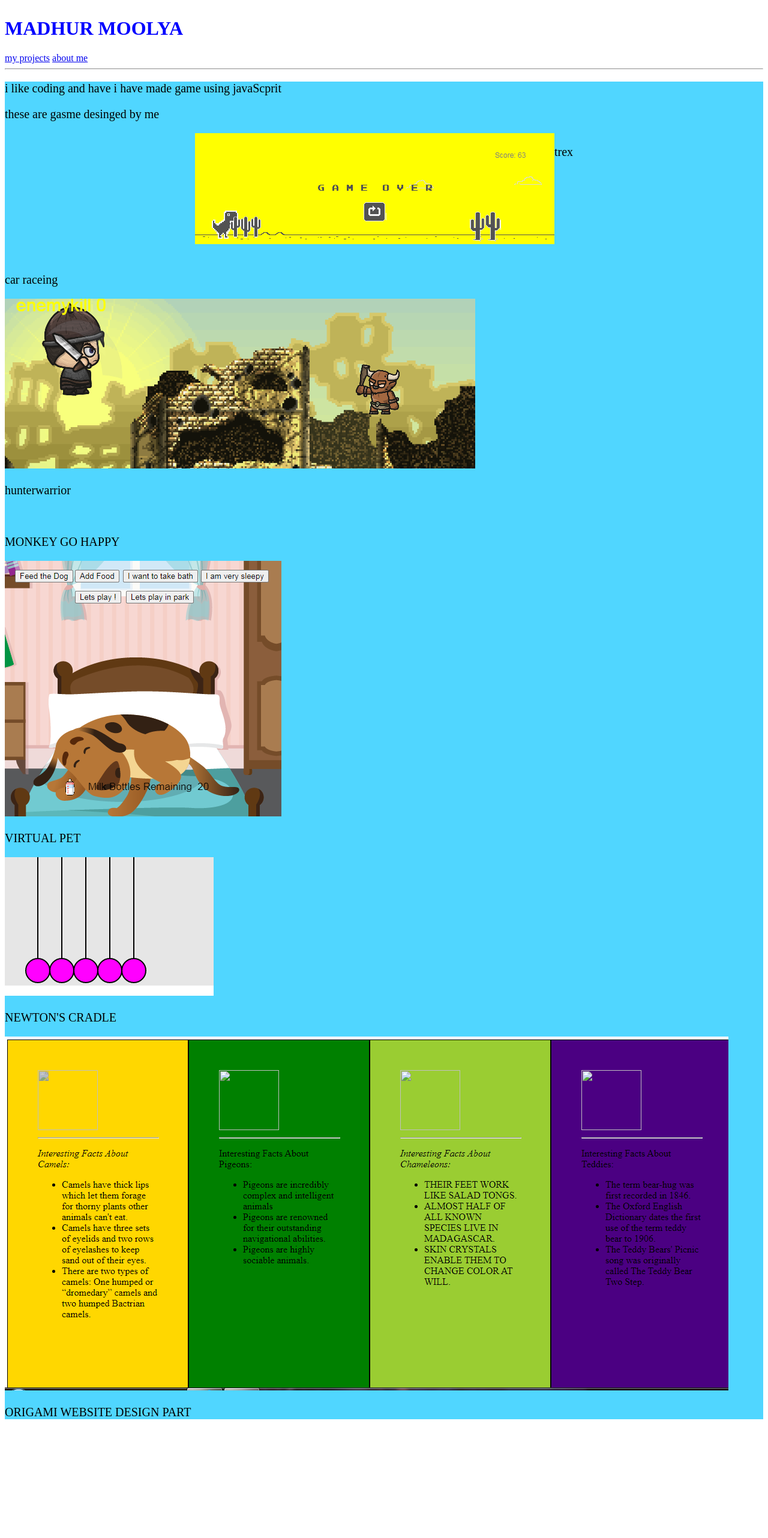
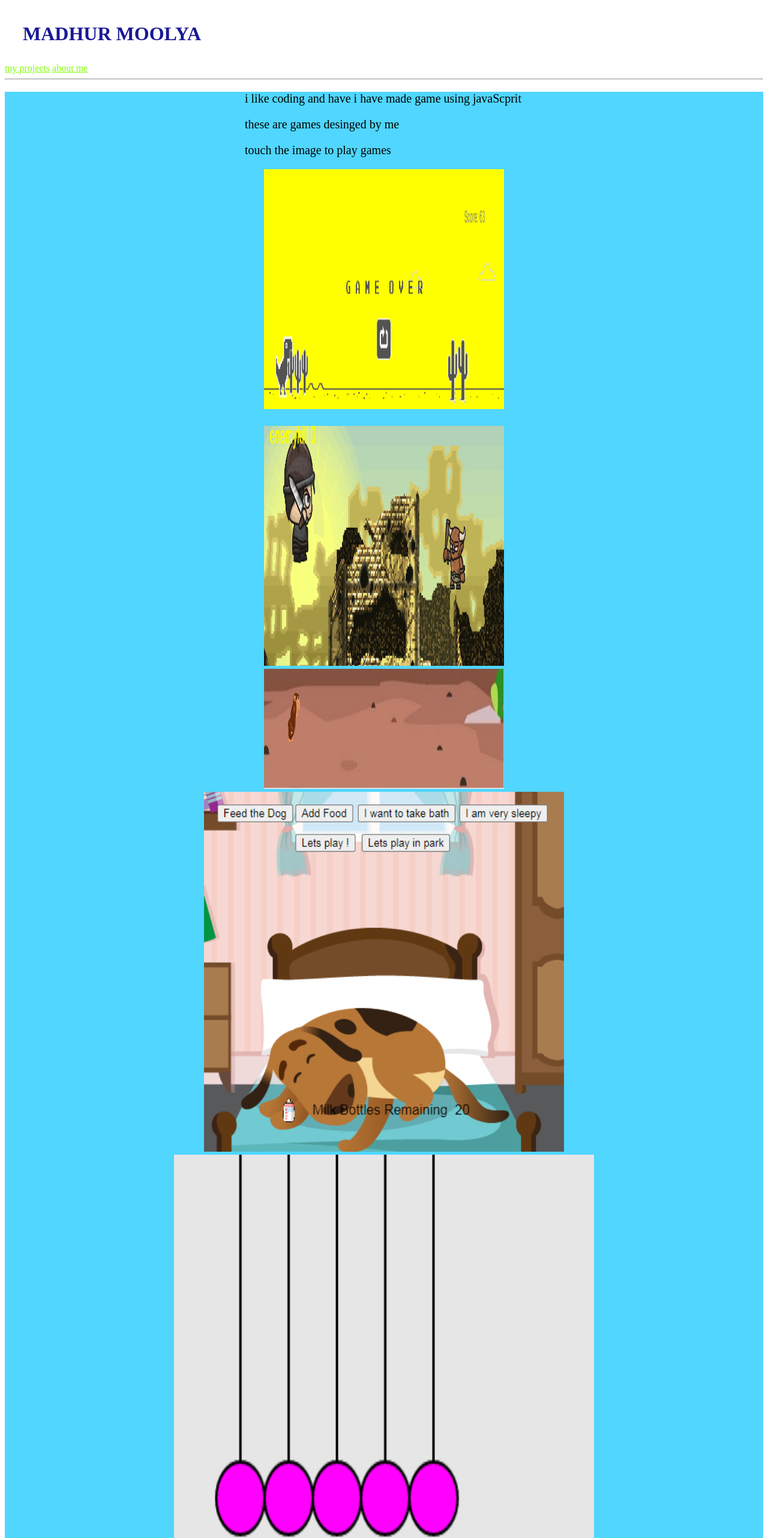
Before and after one commit to anandmoolya/madhurprofile, a plain HTML site: page madhur profile/index.html in a window 1280 px wide. Shown: the top 2564 px of the page at 60% size. Before the commit the page ends 2386 px from the top, so only its background shows below. Drawn offline with Linux system fonts and the light colour scheme.

Commit message:
Add files via upload

```diff
--- a/madhur profile/index.html
+++ b/madhur profile/index.html
@@ -15,31 +15,46 @@
 
 
    <div class="body">
+      <div class="about">
 <p>i like coding and have i have made game using javaScprit</p>
-<p>these are gasme desinged by me</p>
+<p>these are games desinged by me</p>
+<p>touch the image to  play games</p>
+</div>
    <div class="classgame">
-<a href=" https://anandmoolya.github.io/trex/"><img src="Capture.PNG"/></a>
+<a href=" https://anandmoolya.github.io/trex/"><img src="Capture.PNG" width="400" height="400"/></a>
 <p>trex</p>
    </div>
 
-
+   <div class="classgame">
 <a href=""><img src=""/></a>
 <p>car raceing</p>
+</div>
 
-<a href="https://anandmoolya.github.io/hunterwarrior/"><img src="Capture2.PNG"/></a>
+<div class="classgame">
+<a href="https://anandmoolya.github.io/hunterwarrior/"><img src="Capture2.PNG" width="400" height="400"/></a>
 <p>hunterwarrior</p>
+</div>
 
-<a href="https://anandmoolya.github.io/project43/"><img src=""/></a>
+<div class="classgame">
+<a href="https://anandmoolya.github.io/project43/"><img src="Capture3.PNG" width="400" height="200"/></a>
 <p> MONKEY GO HAPPY</p>
+</div>
 
-<a href="https://anandmoolya.github.io/project38/"><img src="Capture4.PNG"/></a>
+<div class="classgame">
+<a href="https://anandmoolya.github.io/project38/"><img src="Capture4.PNG" width="600" height="600"/></a>
 <p>VIRTUAL PET </p>
+</div>
 
-<a href="https://anandmoolya.github.io/project27/"><img src="Capture5.PNG"/></a>
+<div class="classgame">
+<a href="https://anandmoolya.github.io/project27/"><img src="Capture5.PNG" width="700" height="700"/></a>
 <p>NEWTON'S CRADLE</p>
+</div>
 
-<a href="https://anandmoolya.github.io/project50/"><img src="Capture6.PNG"/></a>
+<div class="classgame">
+<a href="https://anandmoolya.github.io/project50/"><img src="Capture6.PNG" width="800" height="800"/></a>
 <p>ORIGAMI WEBSITE DESIGN PART</p>
+</div>
+
 
 
 
--- a/madhur profile/style.css
+++ b/madhur profile/style.css
@@ -1,10 +1,14 @@
 h1{
-    color:blue
+color:rgb(25, 25, 150);
+margin: 30px;
+
+
 }
 .classheader{
     background-color: rgb(184, 222, 135);
     display: flex;
     justify-content: space-evenly;
+
 }
 .body{
     background-color: rgb(80, 214, 255);
@@ -13,7 +17,31 @@ h1{
     justify-content: space-evenly;
 }
 .classgame{
-
 display: flex;
 justify-content : center;
 }
+a:link{
+    color: chartreuse;
+}
+a:visited{
+    color: chartreuse;
+}
+.classgame{
+    position:relative
+}
+.classgame p{
+    position: absolute;
+    top: 50%;
+   left: 50%; font-size: 30px;
+   transform: translate(-50%,-50%);
+   opacity: 0;
+}
+.classgame:hover p{
+    opacity: 1;
+}
+.classgame:hover img{
+    opacity: 0.2;
+}
+.about{
+    margin-left: 400px;
+}
```
